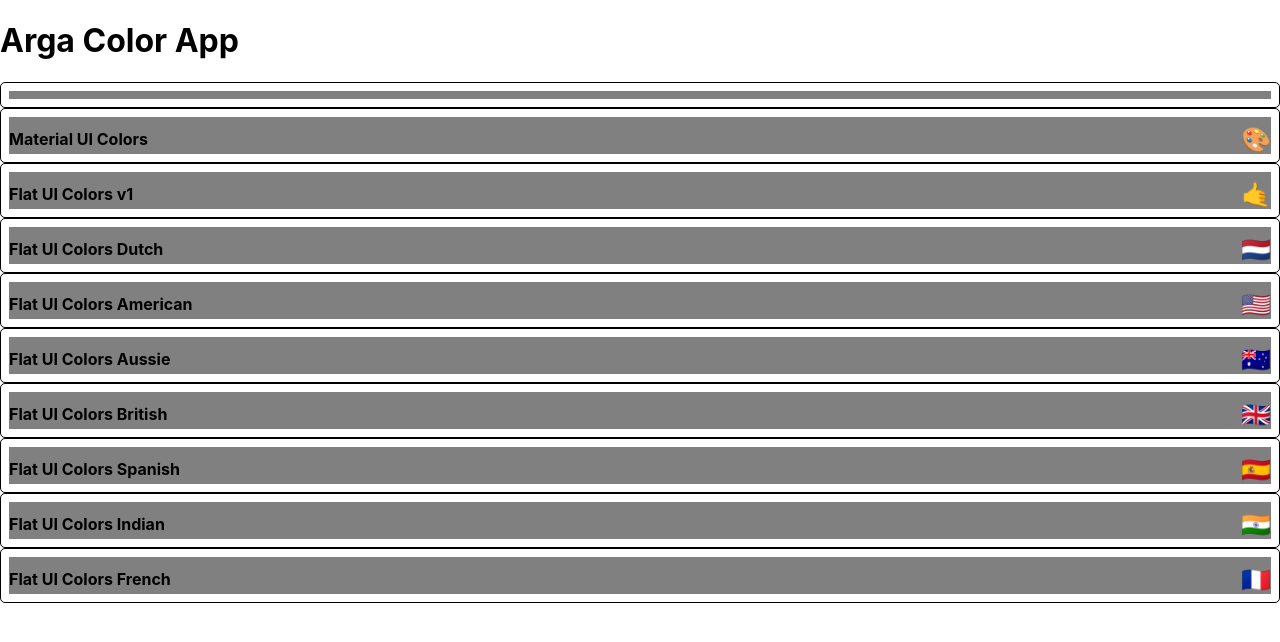
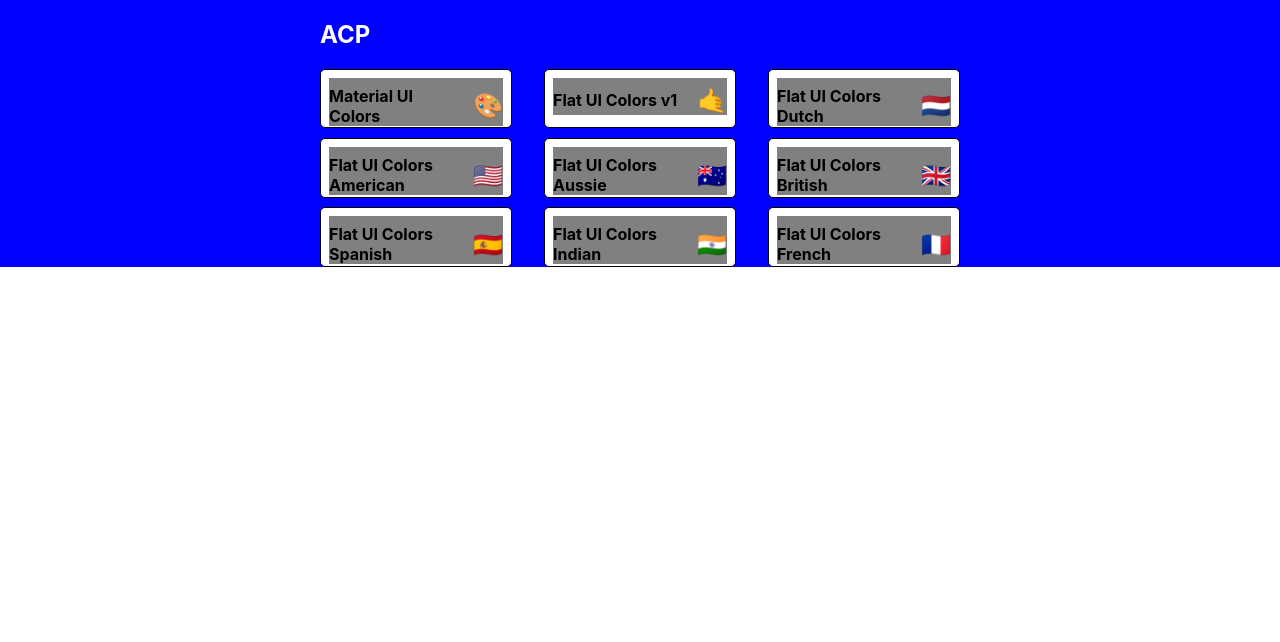
Before and after one commit to argadipa/arga-color-app, a React (Create React App) app: page / in a window 1280 px wide. Shown: the top 642 px of the page. Built offline with nearby package versions, Linux system fonts and the light colour scheme.

Commit message:
start styling PaletteList.

```diff
--- a/src/PaletteList.js
+++ b/src/PaletteList.js
@@ -1,20 +1,56 @@
 import React, { Component } from "react";
 import MiniPalette from './MiniPalette';
+import { withStyles } from '@material-ui/styles';
 import { Link } from "react-router-dom";
+
+const styles = {
+    root: {
+        backgroundColor: 'blue',
+        height: "100%",
+        display: "flex",
+        justifyContent: 'center',
+        alignItems: 'flex-start'
+    },
+    container: {
+        width: '50%',
+        display: 'flex',
+        alignItems: 'flex-start',
+        flexDirection: 'column',
+        flexWrap: 'wrap',
+    },
+    nav: {
+        display: 'flex',
+        width: '100%',
+        justifyContent:'space-between',
+        color: 'white'
+    },
+    palettes: {
+        boxSizing: 'border-box',
+        width: '100%',
+        display: 'grid',
+        gridTemplateColumns: 'repeat(3, 30%)',
+        gridGap: '5%'
+    }
+}
 
 class PaletteList extends Component {
     render() {
-        const { palettes } = this.props;
+        const { palettes, classes } = this.props;
         return (
-            <div>
-                <h1>Arga Color App</h1>
-                <MiniPalette />
-                {palettes.map(palette => (
-                    <MiniPalette {...palette}/>
-                ))}
+            <div className={classes.root}>
+                <div className={classes.container}>
+                    <nav className={classes.nav}>
+                        <h1>ACP</h1>
+                    </nav>
+                    <div className={classes.palettes}>
+                        {palettes.map(palette => (
+                            <MiniPalette {...palette} />
+                        ))}
+                    </div>
+                </div>
             </div>
         );
     }
 }
 
-export default PaletteList;
+export default withStyles(styles)(PaletteList);
```
